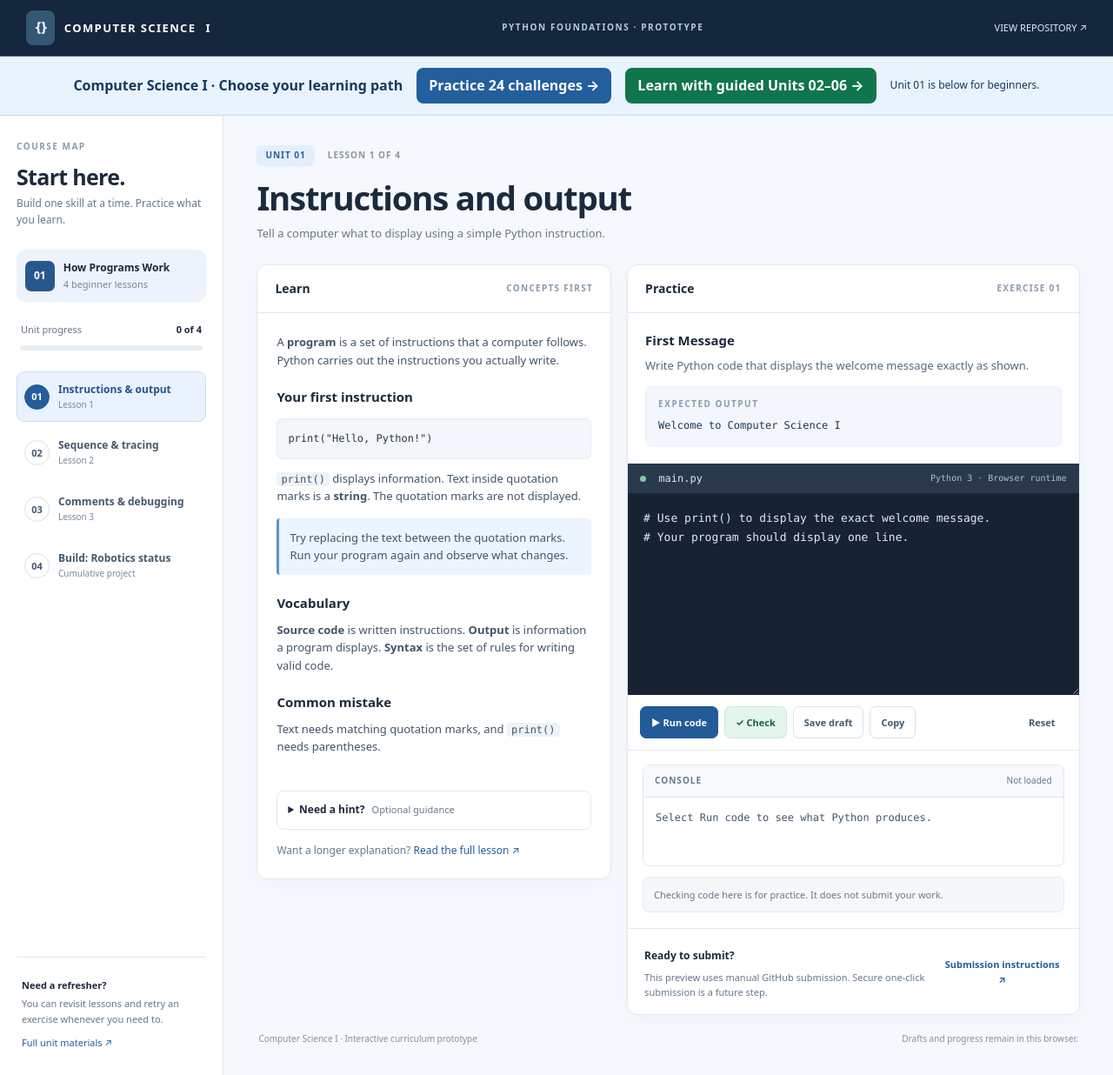
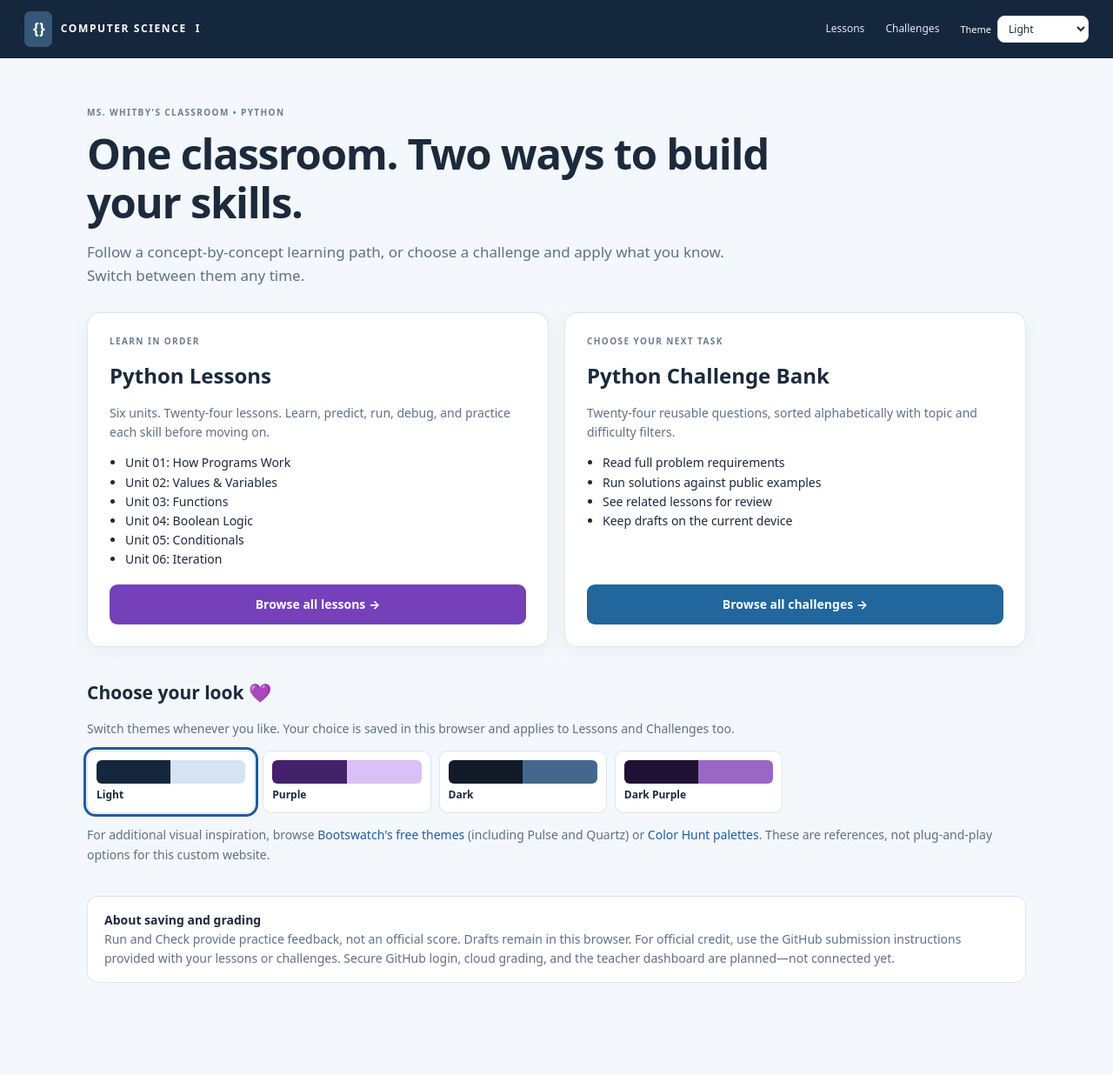
Before and after one commit to mswhitby/classroom, a Jekyll site: the page computer-science-1/index.html, which Jekyll copies as it is, in a window 1280 px wide. Shown: the whole page at 87% size. Built offline with Jekyll 4.4.1, drawn with Linux system fonts in a browser that asks for light colours; after the commit the page ends 1195 px from its top, so only the background shows below that.

Commit message:
Unify course landing page with Lessons, Challenges and four theme previews

```diff
--- a/computer-science-1/index.html
+++ b/computer-science-1/index.html
@@ -2,42 +2,77 @@
 <html lang="en">
 <head>
 <meta charset="utf-8"><meta name="viewport" content="width=device-width,initial-scale=1">
-<meta name="theme-color" content="#15273c">
-<title>Computer Science I | Python Foundations</title>
-<link rel="stylesheet" href="styles.css">
-<script defer src="lessons.js"></script><script defer src="app.js"></script>
+<meta name="theme-color" content="#45206b">
+<title>Computer Science I | Learn or Challenge Yourself</title>
+<link rel="stylesheet" href="challenges/challenges.css">
+<link rel="stylesheet" href="theme.css">
+<style>
+.home-main{max-width:1130px;margin:0 auto;padding:50px 25px 65px}
+.home-lead{margin-bottom:28px}
+.home-lead h1{font-size:clamp(31px,5vw,49px);line-height:1.15;max-width:800px;margin:9px 0 16px;letter-spacing:-1.3px}
+.home-lead p{max-width:780px;color:var(--muted);font-size:17px;margin:0}
+.track-grid{display:grid;grid-template-columns:repeat(2,minmax(0,1fr));gap:18px}
+.track{display:flex;flex-direction:column;gap:13px;padding:25px;border-radius:15px;border:1px solid var(--line);background:var(--panel,#fff);box-shadow:var(--shadow)}
+.track h2{font-size:24px;margin:0}
+.track p{margin:0;color:var(--muted)}
+.track ul{padding-left:18px;margin:0 0 5px;flex:1}
+.track a.action{display:inline-flex;align-items:center;justify-content:center;padding:12px 17px;border-radius:9px;color:#fff;background:#7540ba;font-weight:700;text-decoration:none}
+.track:nth-child(2) a.action{background:#21669c}
+.home-section{margin:36px 0}
+.home-section h2{margin-bottom:9px}
+.home-section p{color:var(--muted)}
+.notice{border:1px solid var(--line);background:var(--panel,#fff);border-radius:12px;padding:16px 19px;margin-top:28px}
+.notice p{margin:0;color:var(--muted)}
+.themes-grid{grid-template-columns:repeat(4,minmax(0,1fr));max-width:800px}
+@media(max-width:680px){.track-grid{grid-template-columns:1fr}.themes-grid{grid-template-columns:repeat(2,1fr)}.home-main{padding:24px 17px}}
+</style>
+<script defer src="theme.js"></script>
 </head>
 <body>
-<a class="skip" href="#main">Skip to lesson</a>
-<header class="bar"><a class="brand" href="index.html"><span class="mark">{ }</span>COMPUTER SCIENCE <b>I</b></a><span class="bar-note">PYTHON FOUNDATIONS · PROTOTYPE</span><a class="bar-link" href="https://github.com/mswhitby/computer-science-1" target="_blank" rel="noopener">VIEW REPOSITORY ↗</a></header>
-<div role="navigation" aria-label="Current assignment" style="display:flex;gap:16px;align-items:center;flex-wrap:wrap;justify-content:center;padding:13px 20px;background:#e8f3fe;color:#16385c;border-bottom:1px solid #c4dcef"><strong>Computer Science I · Choose your learning path</strong><a style="background:#235e9d;padding:8px 14px;border-radius:8px;color:white;font-weight:750" href="challenges/">Practice 24 challenges →</a><a style="background:#11754c;padding:8px 14px;border-radius:8px;color:white;font-weight:750" href="units/">Learn with guided Units 02–06 →</a><span style="font-size:12px">Unit 01 is below for beginners.</span></div>
-<div class="layout">
-<aside class="sidebar" aria-label="Lesson navigation">
- <div class="eyebrow">COURSE MAP</div><h2>Start here.</h2><p>Build one skill at a time. Practice what you learn.</p>
- <div class="unit"><span class="unit-number">01</span><span><strong>How Programs Work</strong><small>4 beginner lessons</small></span></div>
- <div class="progress-info"><span>Unit progress</span><strong id="progress-count">0 of 4</strong></div><div class="progress-track"><div id="progress-fill"></div></div>
- <nav class="lesson-nav" id="lesson-nav" aria-label="Exercises"></nav>
- <div class="sidebar-note"><strong>Need a refresher?</strong><p>You can revisit lessons and retry an exercise whenever you need to.</p><a href="https://github.com/mswhitby/computer-science-1/tree/main/units/01-how-programs-work" target="_blank" rel="noopener">Full unit materials ↗</a></div>
-</aside>
-<main id="main" class="main">
- <div class="hero"><div class="kicker"><span>UNIT 01</span><small id="position">LESSON 1 OF 4</small></div><h1 id="title">Instructions and output</h1><p id="subtitle"></p></div>
- <div class="columns">
-  <article class="panel lesson"><div class="panel-header"><h2>Learn</h2><span>CONCEPTS FIRST</span></div><div class="lesson-content" id="lesson-content"></div>
-   <details class="hints"><summary>Need a hint? <span>Optional guidance</span></summary><div id="hint-list"></div></details>
-   <p class="lesson-link">Want a longer explanation? <a id="lesson-link" target="_blank" rel="noopener" href="#">Read the full lesson ↗</a></p>
+<a class="skip" href="#main">Skip to learning paths</a>
+<header class="top">
+ <a class="logo" href="https://www.mswhitby.com/"><span class="logo-icon">{ }</span> COMPUTER SCIENCE <b>I</b></a>
+ <div class="top-right">
+  <a href="units/">Lessons</a><a href="challenges/">Challenges</a>
+  <span class="theme-picker"><label for="theme">Theme</label><select id="theme" data-theme-select><option value="light">Light</option><option value="purple">Purple 💜</option><option value="dark">Dark</option><option value="dark-purple">Dark Purple</option></select></span>
+ </div>
+</header>
+<main class="home-main" id="main">
+ <div class="home-lead">
+  <span class="eyebrow">MS. WHITBY'S CLASSROOM • PYTHON</span>
+  <h1>One classroom. Two ways to build your skills.</h1>
+  <p>Follow a concept-by-concept learning path, or choose a challenge and apply what you know. Switch between them any time.</p>
+ </div>
+ <div class="track-grid">
+  <article class="track">
+   <span class="eyebrow">LEARN IN ORDER</span>
+   <h2>Python Lessons</h2>
+   <p>Six units. Twenty-four lessons. Learn, predict, run, debug, and practice each skill before moving on.</p>
+   <ul><li>Unit 01: How Programs Work</li><li>Unit 02: Values & Variables</li><li>Unit 03: Functions</li><li>Unit 04: Boolean Logic</li><li>Unit 05: Conditionals</li><li>Unit 06: Iteration</li></ul>
+   <a class="action" href="units/">Browse all lessons →</a>
   </article>
-  <section class="panel practice" aria-label="Code practice">
-   <div class="panel-header"><h2>Practice</h2><span id="exercise-count">EXERCISE 01</span></div>
-   <div class="task"><h3 id="exercise-title"></h3><p id="prompt"></p><div class="target"><div class="micro-label">EXPECTED OUTPUT</div><pre id="expected"></pre></div></div>
-   <div class="editor-label"><span><span class="dot"></span> main.py</span><span>Python 3 · Browser runtime</span></div>
-   <label class="sr-only" for="code">Python code</label><textarea id="code" aria-label="Python code editor" spellcheck="false" autocapitalize="off" autocomplete="off" autocorrect="off"></textarea>
-   <div class="actions"><button id="run" class="primary" type="button">▶ Run code</button><button id="check" class="positive" type="button">✓ Check</button><button id="save" type="button">Save draft</button><button id="copy" type="button">Copy</button><button id="reset" type="button" class="reset">Reset</button></div>
-   <div class="output-wrap"><div class="output-top"><strong>CONSOLE</strong><span id="runtime" role="status">Not loaded</span></div><pre id="output" role="log" aria-live="polite">Select Run code to see what Python produces.</pre></div>
-   <div id="feedback" class="feedback" role="status" aria-live="polite">Checking code here is for practice. It does not submit your work.</div>
-   <div class="submission"><div><strong>Ready to submit?</strong><p>This preview uses manual GitHub submission. Secure one-click submission is a future step.</p></div><a href="https://github.com/mswhitby/computer-science-1/blob/main/SUBMITTING.md" target="_blank" rel="noopener">Submission instructions ↗</a></div>
-  </section>
- </div><footer>Computer Science I · Interactive curriculum prototype <span>Drafts and progress remain in this browser.</span></footer>
+  <article class="track">
+   <span class="eyebrow">CHOOSE YOUR NEXT TASK</span>
+   <h2>Python Challenge Bank</h2>
+   <p>Twenty-four reusable questions, sorted alphabetically with topic and difficulty filters.</p>
+   <ul><li>Read full problem requirements</li><li>Run solutions against public examples</li><li>See related lessons for review</li><li>Keep drafts on the current device</li></ul>
+   <a class="action" href="challenges/">Browse all challenges →</a>
+  </article>
+ </div>
+ <section class="home-section theme-catalog" aria-label="Choose a page theme">
+  <h2>Choose your look 💜</h2>
+  <p>Switch themes whenever you like. Your choice is saved in this browser and applies to Lessons and Challenges too.</p>
+  <div class="theme-gallery themes-grid">
+   <button type="button" class="theme-swatch" data-choice="light" aria-pressed="false"><span></span><strong>Light</strong></button>
+   <button type="button" class="theme-swatch" data-choice="purple" aria-pressed="false"><span></span><strong>Purple</strong></button>
+   <button type="button" class="theme-swatch" data-choice="dark" aria-pressed="false"><span></span><strong>Dark</strong></button>
+   <button type="button" class="theme-swatch" data-choice="dark-purple" aria-pressed="false"><span></span><strong>Dark Purple</strong></button>
+  </div>
+  <p>For additional visual inspiration, browse <a href="https://bootswatch.com/" target="_blank" rel="noopener">Bootswatch's free themes</a> (including Pulse and Quartz) or <a href="https://colorhunt.co/" target="_blank" rel="noopener">Color Hunt palettes</a>. These are references, not plug-and-play options for this custom website.</p>
+ </section>
+ <div class="notice"><strong>About saving and grading</strong>
+  <p>Run and Check provide practice feedback, not an official score. Drafts remain in this browser. For official credit, use the GitHub submission instructions provided with your lessons or challenges. Secure GitHub login, cloud grading, and the teacher dashboard are planned—not connected yet.</p>
+ </div>
 </main>
-</div>
 </body>
 </html>
```
